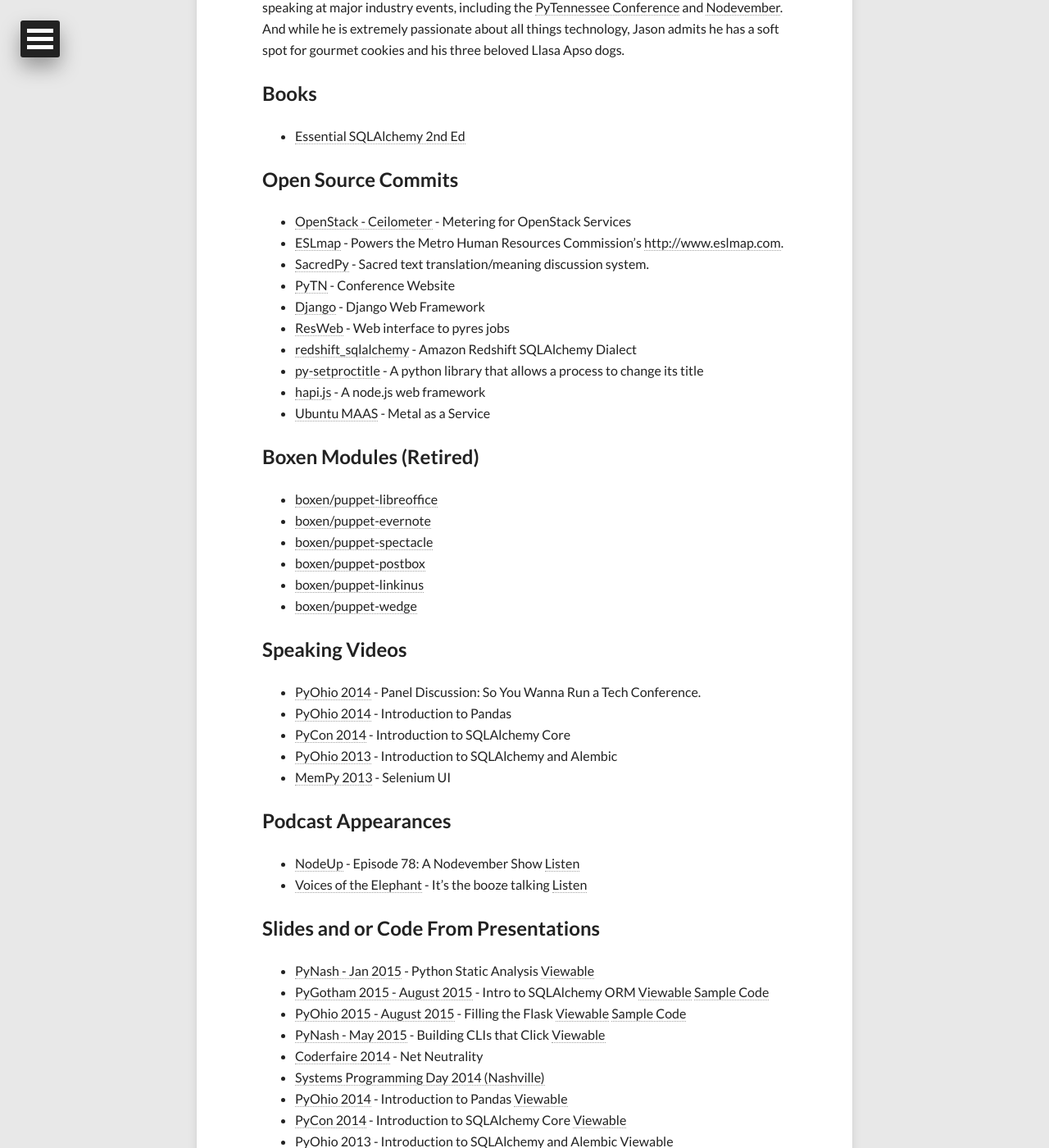
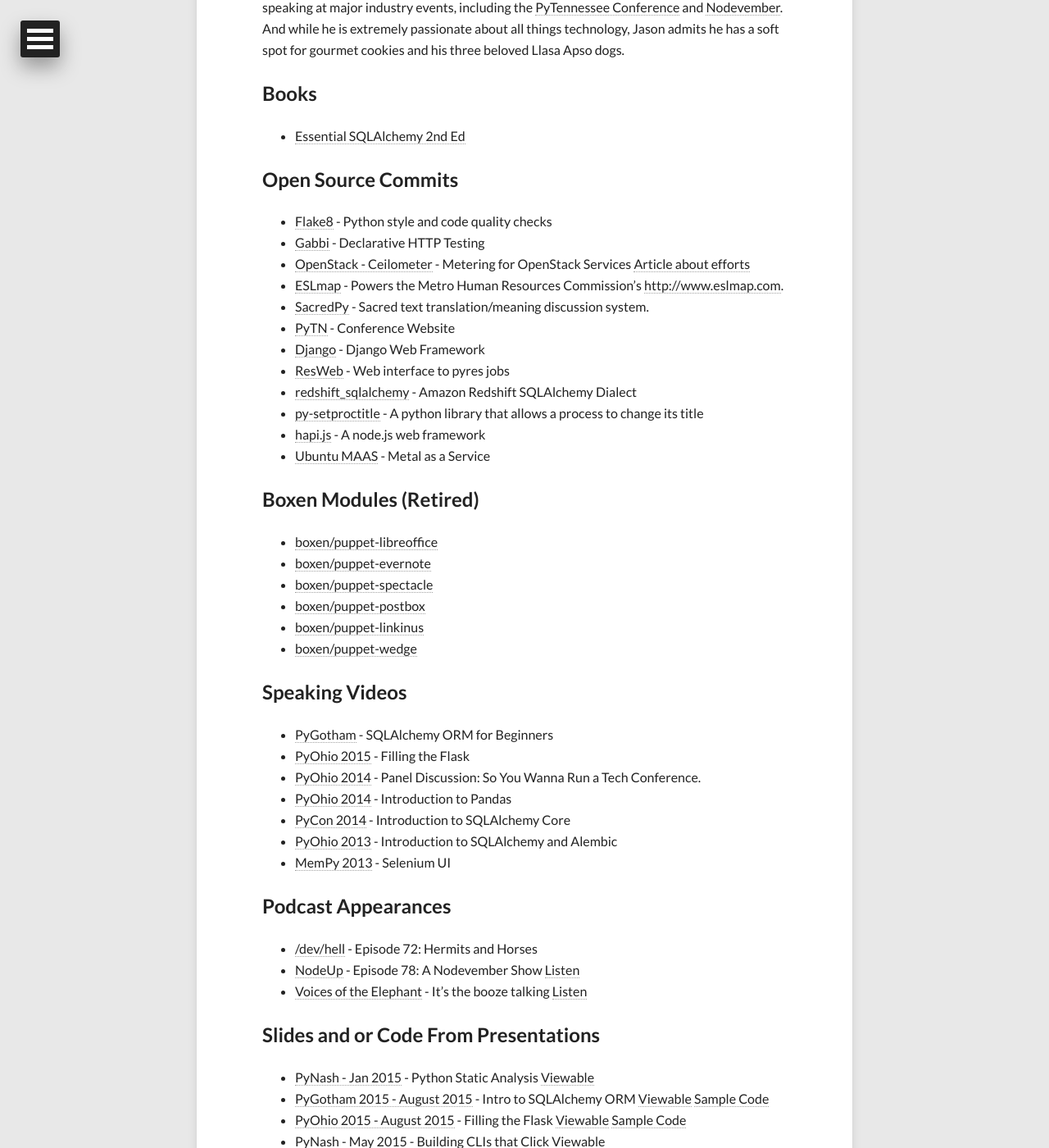
Before and after one commit to jasonamyers/jasonamyers.github.com, a Jekyll site: the page built from about.md, in a window 1280 px wide and 1400 px high, scrolled down 925 px. Shown: the whole window at 82% size. Built offline with Jekyll 4.4.1, drawn with Linux system fonts in a browser that asks for light colours; nearby versions of some CDN libraries.

Commit message:
more about updates
Signed-off-by: Jason Myers <jason@jasonamyers.com>

```diff
--- a/about.md
+++ b/about.md
@@ -20,7 +20,9 @@
 
 ## Open Source Commits
 
-* [OpenStack - Ceilometer](https://github.com/openstack/ceilometer) - Metering for OpenStack Services
+* [Flake8](https://gitlab.com/pycqa/flake8) - Python style and code quality checks
+* [Gabbi](https://github.com/cdent/gabbi) - Declarative HTTP Testing
+* [OpenStack - Ceilometer](https://github.com/openstack/ceilometer) - Metering for OpenStack Services [Article about efforts](http://redhatstackblog.redhat.com/2016/01/18/ceilometer-polling-performance-improvement/)
 * [ESLmap](https://github.com/mnhrc/mnhrc.github.io) - Powers the Metro Human Resources
 Commission's [http://www.eslmap.com](http://www.eslmap.com).
 * [SacredPy](https://github.com/reibwo/SacredPy) - Sacred text translation/meaning
@@ -45,6 +47,8 @@
 
 ## Speaking Videos
 
+* [PyGotham](http://pyvideo.org/video/3802/sqlalchemy-orm-for-beginners) - SQLAlchemy ORM for Beginners
+* [PyOhio 2015](http://pyvideo.org/video/3700/filling-the-flask) - Filling the Flask
 * [PyOhio 2014](http://pyvideo.org/video/2865/panel-discussion-so-you-wanna-run-a-tech-confere) - Panel Discussion: So You Wanna Run a Tech Conference.
 * [PyOhio 2014](http://pyvideo.org/video/2826/introduction-to-pandas) - Introduction to Pandas
 * [PyCon 2014](http://pyvideo.org/video/2654/introduction-to-sqlalchemy-core) - Introduction to SQLAlchemy Core
@@ -53,6 +57,7 @@
 
 ## Podcast Appearances
 
+* [/dev/hell](http://devhell.info/post/2016-02-26/hermits-and-horses/) - Episode 72: Hermits and Horses
 * [NodeUp](http://nodeup.com/) - Episode 78: A Nodevember Show [Listen](https://soundcloud.com/nodeup/78n)
 * [Voices of the Elephant](https://voicesoftheelephpant.com/) - It's the booze talking [Listen](https://voicesoftheelephpant.com/2012/10/16/its-the-booze-talking-4-the-php-community-part-1/)
 
```
